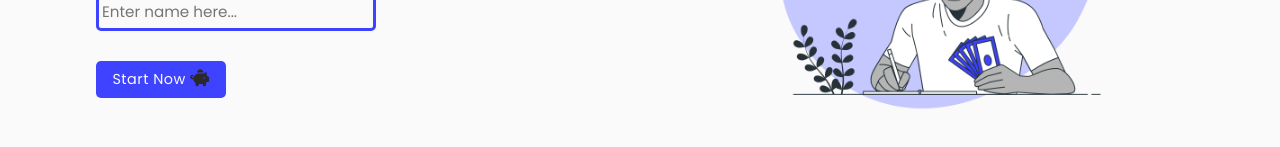
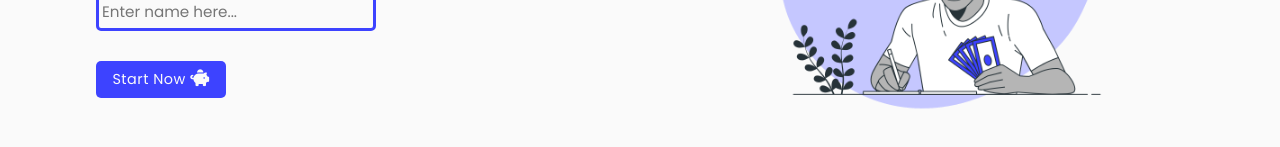
Before and after one commit to chrismbah/Spend-Smart, a React (Vite) app: page / in a window 1280 px wide. Shown: the part 461-608 px from the top of the page. Built offline with nearby package versions, Linux system fonts and the light colour scheme.

Commit message:
Changed start button color

```diff
--- a/src/components/Home/Home.css
+++ b/src/components/Home/Home.css
@@ -63,7 +63,7 @@
     letter-spacing: .5px;
 }
 .header-title .start-btn i{
-    color: var(--black-theme-2);
+    color: var(--primary-theme-2);
     background: none;
     font-size: 1.05rem;
 }
```
